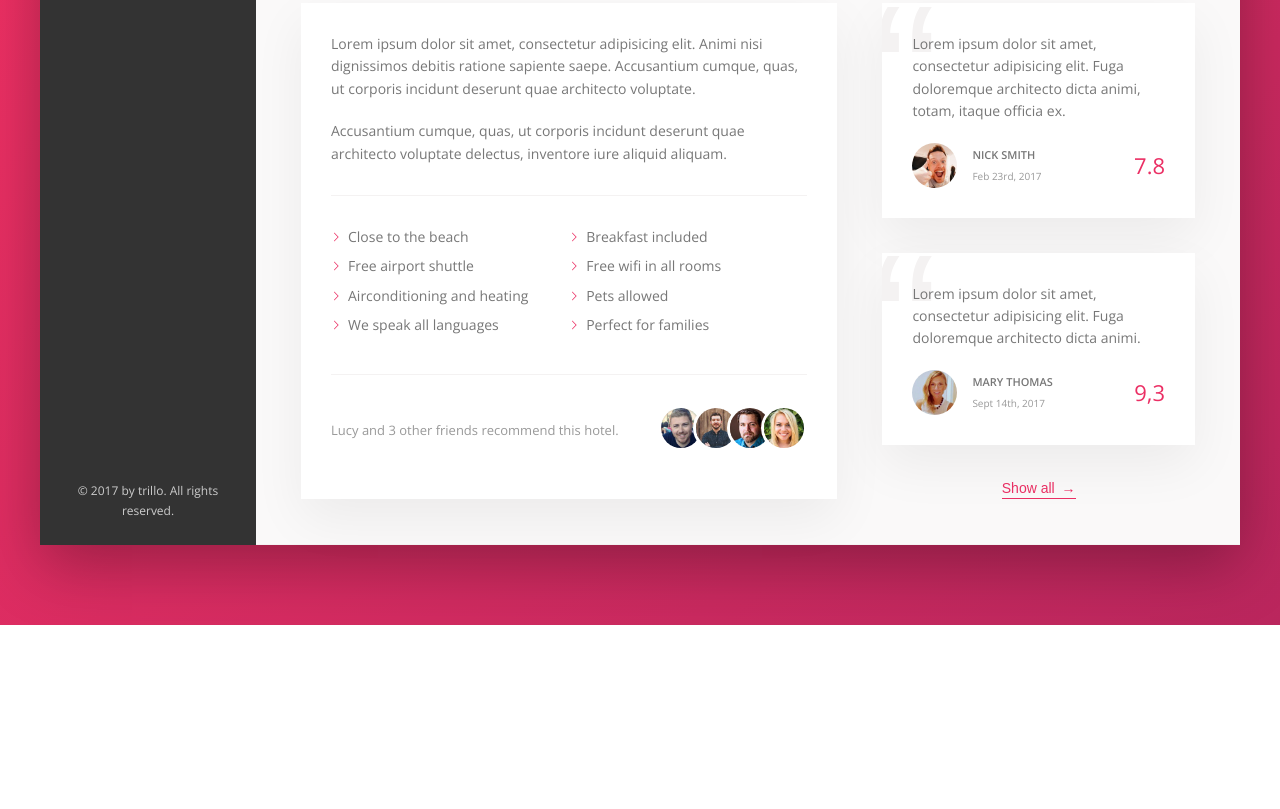
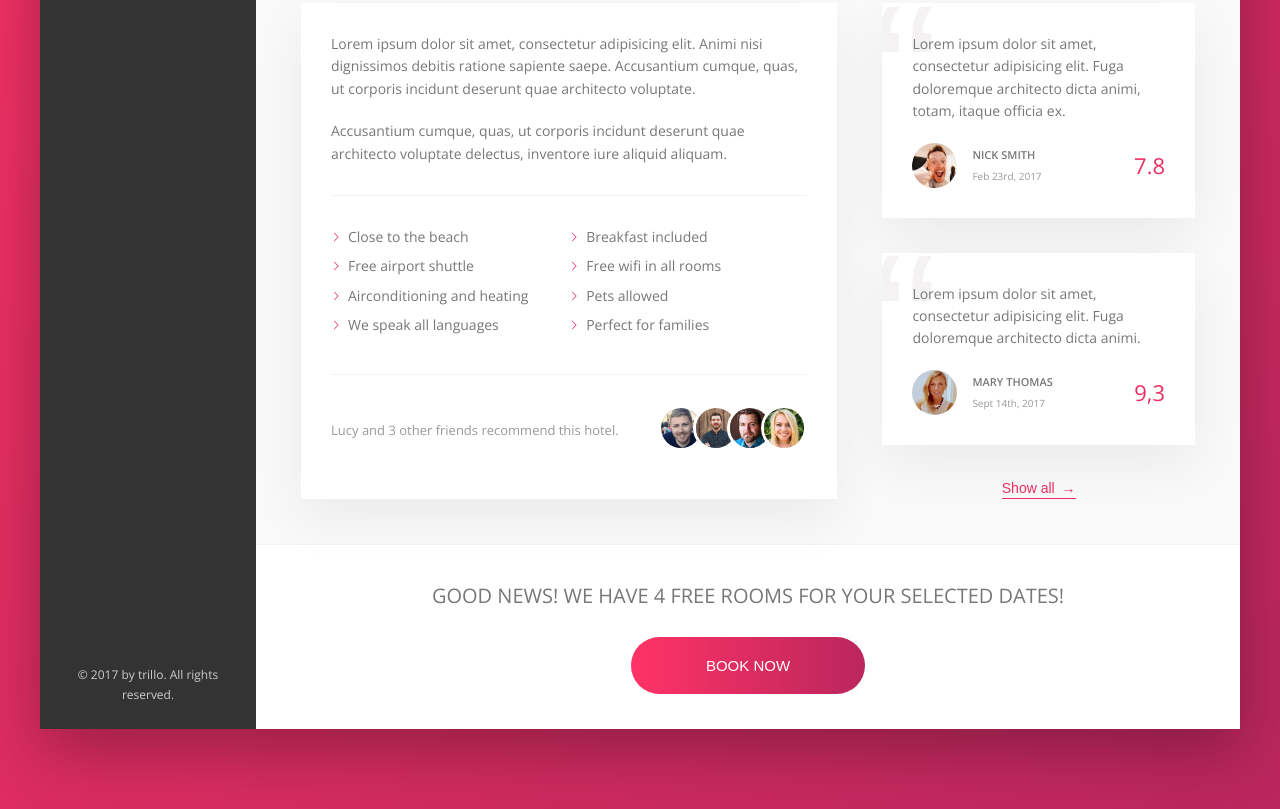
Before and after one commit to BartsWebdevelopment/trillo, a website: page index.html in a window 1280 px wide. Shown: the part 644-1453 px from the top of the page. Before the commit the page ends 1269 px from the top, so only its background shows below. Drawn offline with nearby package versions, Linux system fonts and the light colour scheme.

Commit message:
building the cta section

```diff
--- a/index.html
+++ b/index.html
@@ -183,8 +183,17 @@
                             <div class="review__rating">9,3</div>
                         </figcaption>
                     </figure>
-                    <button class="btn-inline">Show all <span>&rarr;</span></buttoninline>
+                    <button class="btn-inline">Show all <span>&rarr;</span></button>
                 </div>
+            </div>
+            <div class="cta">
+                <h2 class="cta__book-now">
+                    Good news! We have 4 free rooms for your selected dates!
+                </h2>
+                <button class="btn">
+                    <span class="btn__visible">Book now</span>
+                    <span class="btn__invisible">Only 4 rooms left</span>
+                </button>
             </div>
         </main>
     </div>
--- a/sass/_components.scss
+++ b/sass/_components.scss
@@ -425,3 +425,63 @@
     z-index: 1;
   }
 }
+
+//////////////////////////////////////////////////
+// CALL TO ACTION
+.cta {
+  padding: 3.5rem 0;
+  text-align: center;
+
+  &__book-now {
+    font-size: 2rem;
+    font-weight: 300;
+    text-transform: uppercase;
+    margin-bottom: 2.5rem;
+  }
+}
+
+//////////////////////////////////////////////////
+// CALL TO ACTION
+.btn {
+  font-size: 1.5rem;
+  font-weight: 300;
+  text-transform: uppercase;
+  border-radius: 100px;
+  border: none;
+  background-image: linear-gradient(to right, var(--color-Primary-light), var(--color-Primary-dark));
+  color: #fff;
+  position: relative;
+  overflow: hidden;
+  cursor: pointer;
+
+  & > * {
+    display: inline-block;
+    height: 100%;
+    width: 100%;
+    transition: all .2s;
+  }
+  &__visible {
+
+    padding: 2rem 7.5rem;
+  }
+  &__invisible {
+    position: absolute;
+    padding: 2rem 0;
+    left: 0;
+    top: -100%;
+  }
+  &:hover {
+    background-image: linear-gradient(to left, var(--color-Primary-light), var(--color-Primary-dark));
+
+  }
+  &:hover &__visible{
+    transform: translateY(100%);
+  }
+  &:hover &__invisible{
+    top: 0;
+  }
+  &:focus{
+    outline: none;
+    animation: pulsate 1s infinite;
+  }
+}
```
Also changed, not shown: css/style.css.
